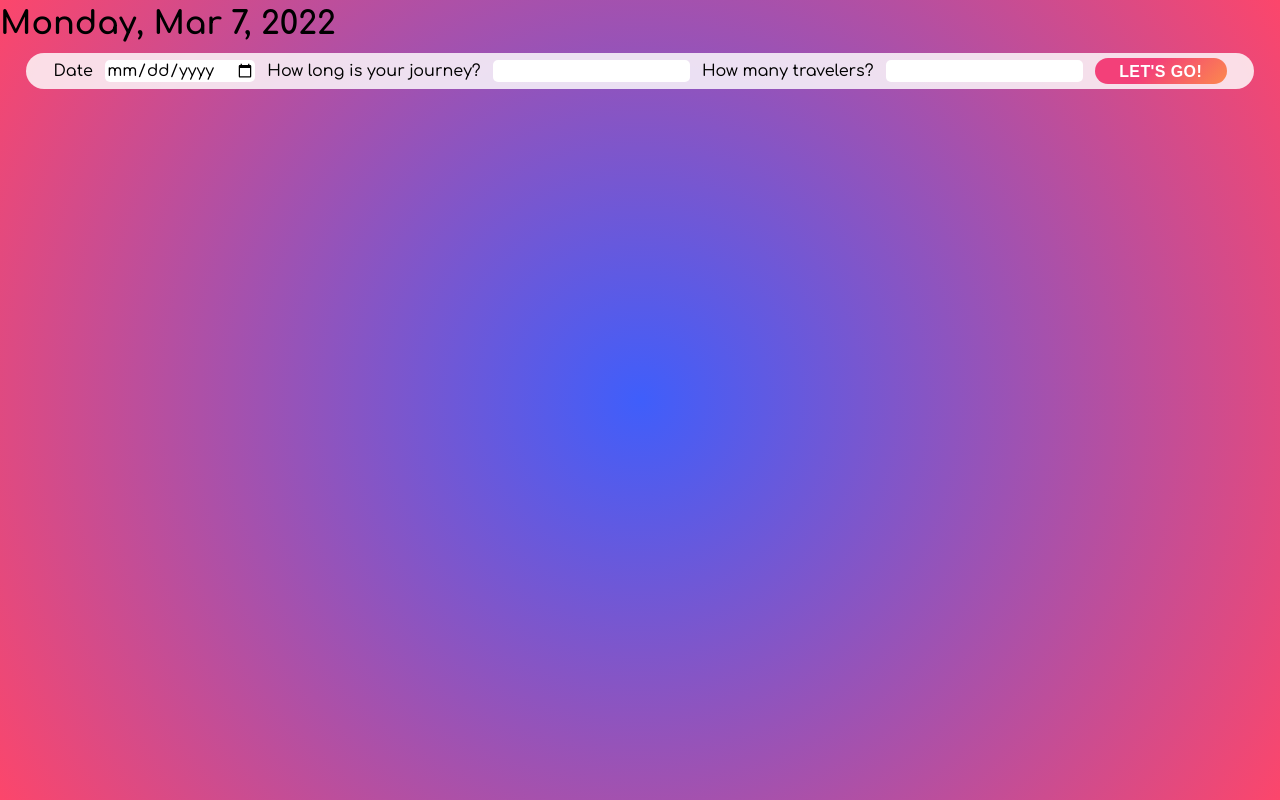
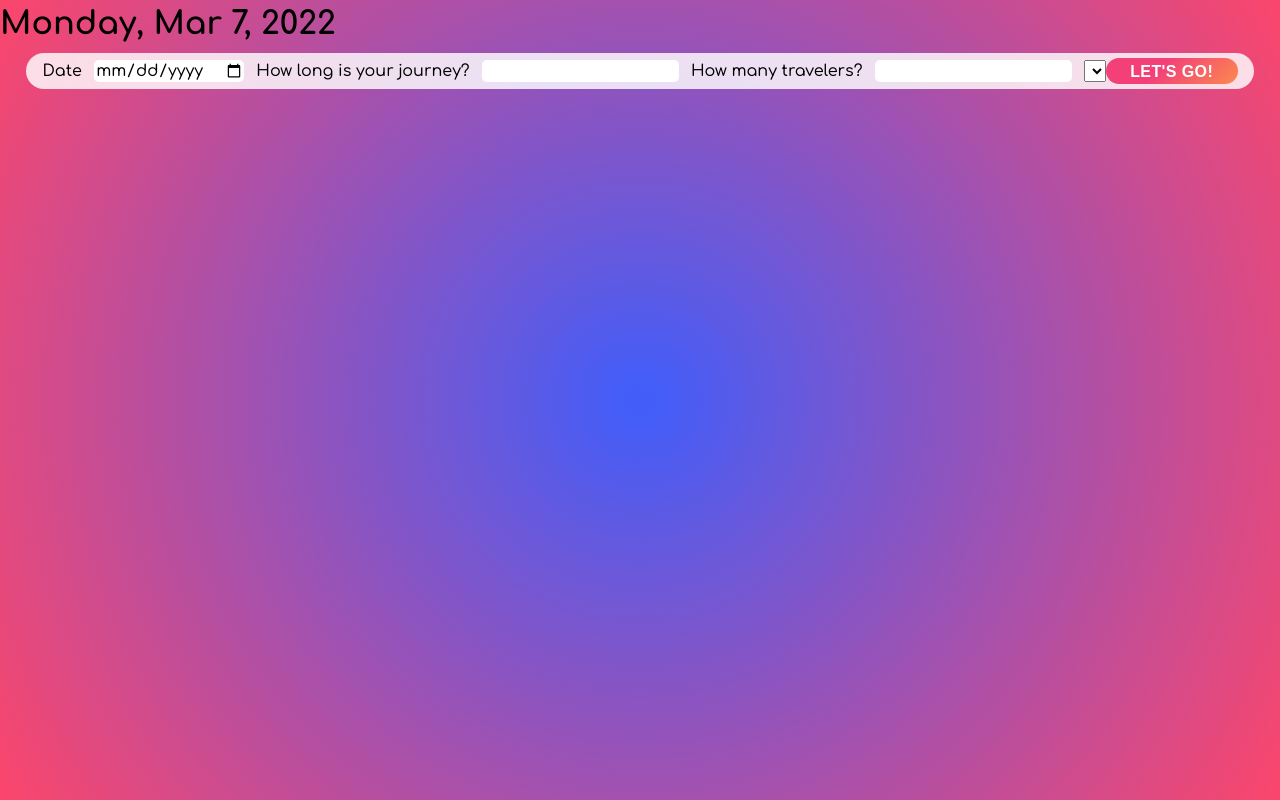
Before and after one commit to ermatlock/we-go-travel-tracker, a website built with webpack: page dist/index.html in a window 1280 px wide. Built offline with nearby package versions, Linux system fonts and the light colour scheme; files whose address does not match are found by name.

Commit message:
Update input fields

```diff
--- a/dist/index.html
+++ b/dist/index.html
@@ -27,12 +27,17 @@
     <section class="form-section">
       <form name="trip" class="trip-form" aria-hidden="true" id="tripForm">
           <label for="date">Date</label>
-          <input type="date" name="date">
+          <input type="date" name="date" id="inputDate">
           <label for="duration">How long is your journey?</label>
-          <input type="number" name="duration" min="0">
+          <input type="number" name="duration" min="0" id="inputDuration">
           <label for="travelers">How many travelers?</label>
-          <input type="number" min="0" name="travelers">
-          <button class="button-75" role="button">Let's Go!</button>
+          <input type="number" min="0" name="travelers" id="inputTravelers">
+          <select name="destination" id="inputDestination">
+
+
+          </select>
+          <button class="button-75" role="button" id="submitTripBtn">Let's Go!</button>
+
       </form>
     </section>
     <section class="trips-section" id="tripsList">
```
